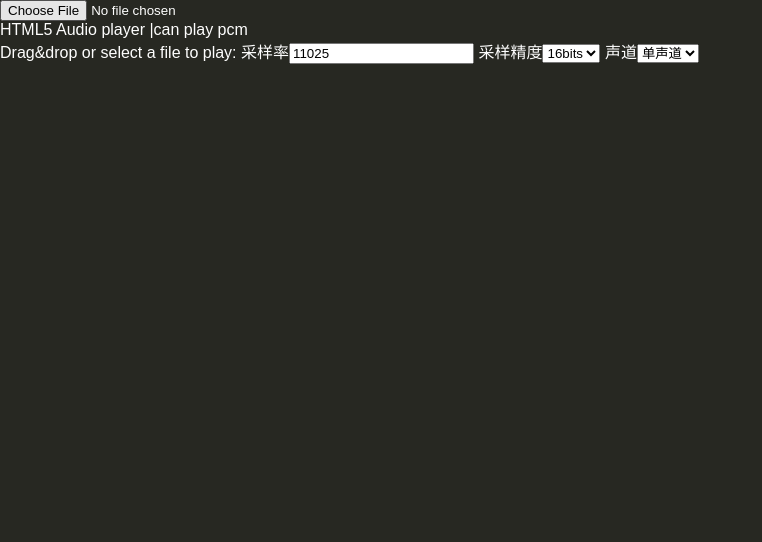
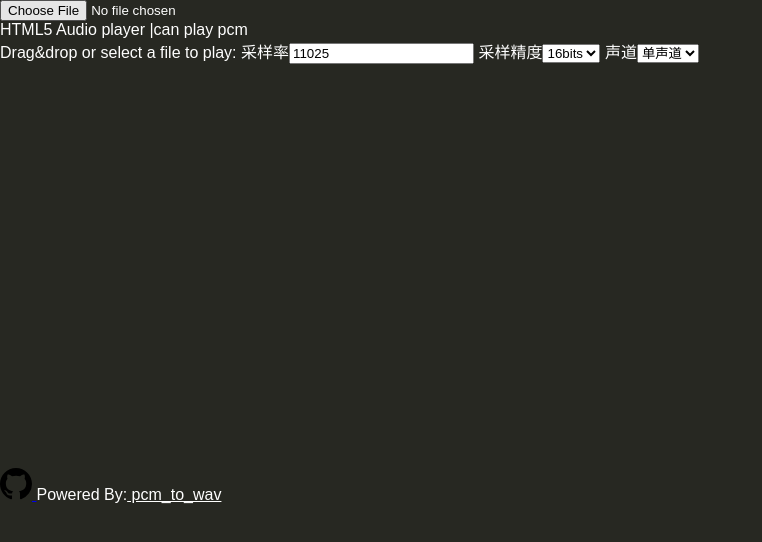
Before and after one commit to loringheart/pcm_to_wav, a plain HTML site: page demo/index.html in a window 1280 px wide. Shown: the whole page, without its empty margins (0-762 px from the left). Drawn offline with Linux system fonts and the light colour scheme.

Commit message:
update demo indext

```diff
--- a/demo/index.html
+++ b/demo/index.html
@@ -31,6 +31,9 @@
             <div id="visualizer_wrapper">
             </div>
         </div>
+        <div style="margin:50px 50px 50px 0px;"><a class="header-logo-invertocat my-0" href="https://github.com/" aria-label="Homepage" data-ga-click="(Logged out) Header, go to homepage, icon:logo-wordmark">
+        <svg aria-hidden="true" class="octicon octicon-mark-github" height="32" version="1.1" viewBox="0 0 16 16" width="32"><path fill-rule="evenodd" d="M8 0C3.58 0 0 3.58 0 8c0 3.54 2.29 6.53 5.47 7.59.4.07.55-.17.55-.38 0-.19-.01-.82-.01-1.49-2.01.37-2.53-.49-2.69-.94-.09-.23-.48-.94-.82-1.13-.28-.15-.68-.52-.01-.53.63-.01 1.08.58 1.23.82.72 1.21 1.87.87 2.33.66.07-.52.28-.87.51-1.07-1.78-.2-3.64-.89-3.64-3.95 0-.87.31-1.59.82-2.15-.08-.2-.36-1.02.08-2.12 0 0 .67-.21 2.2.82.64-.18 1.32-.27 2-.27.68 0 1.36.09 2 .27 1.53-1.04 2.2-.82 2.2-.82.44 1.1.16 1.92.08 2.12.51.56.82 1.27.82 2.15 0 3.07-1.87 3.75-3.65 3.95.29.25.54.73.54 1.48 0 1.07-.01 1.93-.01 2.2 0 .21.15.46.55.38A8.013 8.013 0 0 0 16 8c0-4.42-3.58-8-8-8z"></path></svg>
+      </a>Powered By:<a href="https://github.com/loringheart/pcm_to_wav" style="color: white;"> pcm_to_wav</a></div>
         <script type="text/javascript" src="js/html5_audio_pcm.js"></script>
     </body>
 </html>
```
